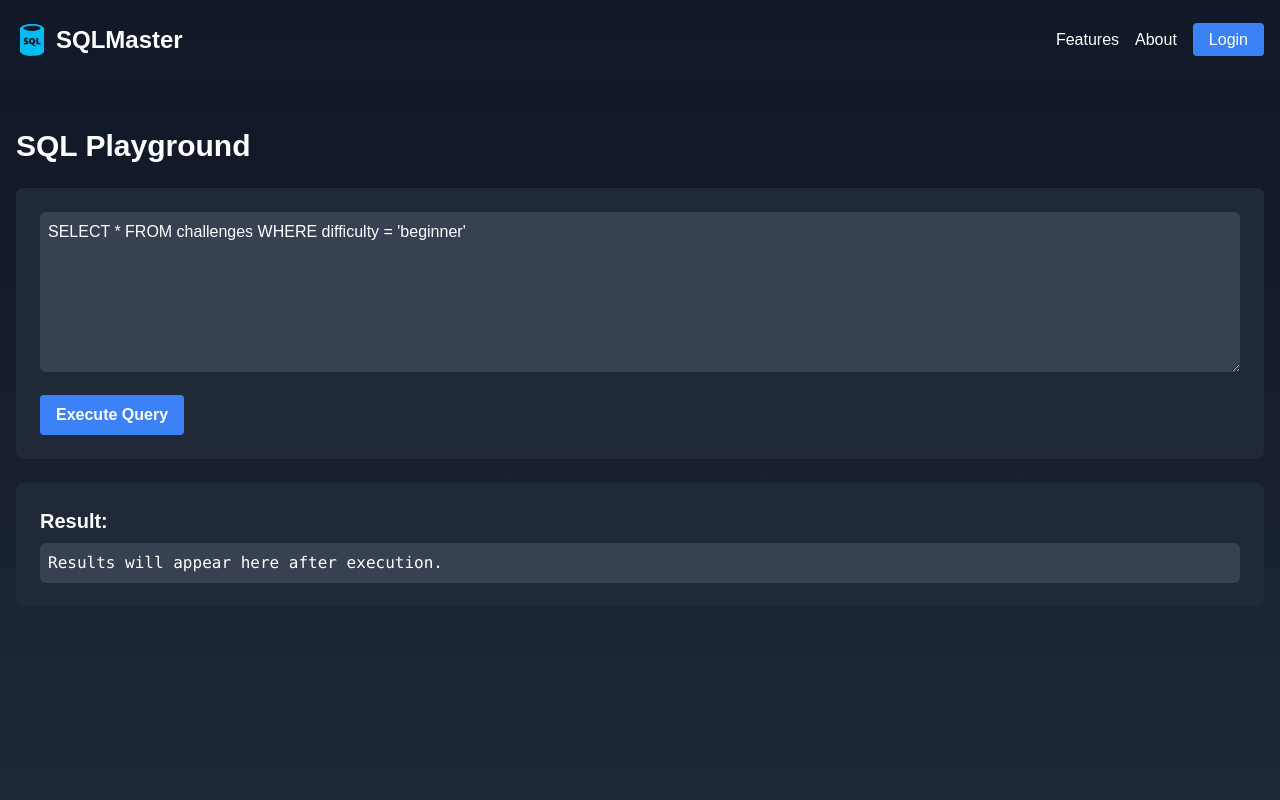
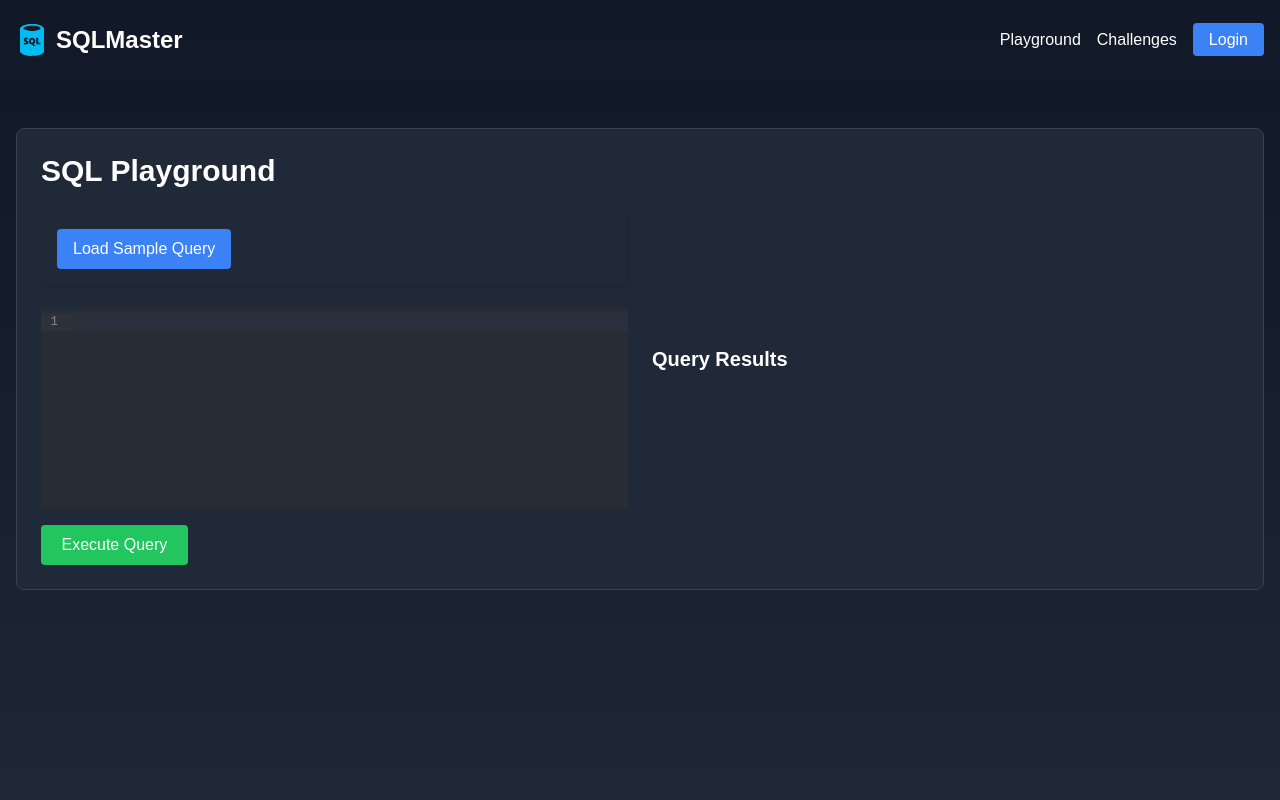
Before and after one commit to devenock/SQLift, a Next.js app: page /playground in a window 1280 px wide. Shown: the top 800 px of the page. Built offline with nearby package versions, Linux system fonts and the light colour scheme.

Commit message:
playground embedded

```diff
--- /dev/null
+++ b/app/api/execute-sql/route.ts
@@ -0,0 +1,47 @@
+import { NextRequest, NextResponse } from "next/server";
+import Database from "better-sqlite3";
+
+let db: Database.Database;
+
+// Initialize SQLite database with a sample `employee` table
+function initializeDB() {
+  db = new Database(":memory:");
+  db.exec(`
+    CREATE TABLE employee (
+                            id INTEGER PRIMARY KEY,
+                            name TEXT,
+                            age INTEGER,
+                            department TEXT,
+                            salary REAL
+    );
+    INSERT INTO employee (name, age, department, salary)
+    VALUES
+      ('Alice', 30, 'Engineering', 70000),
+      ('Bob', 25, 'Marketing', 50000),
+      ('Charlie', 35, 'HR', 60000),
+      ('Diana', 28, 'Engineering', 72000);
+  `);
+}
+initializeDB();
+
+export async function POST(req: NextRequest) {
+  const { query } = await req.json();
+
+  if (!query) {
+    return NextResponse.json(
+      { success: false, error: "No SQL query provided" },
+      { status: 400 },
+    );
+  }
+
+  try {
+    const stmt = db.prepare(query);
+    const rows = stmt.all();
+    return NextResponse.json({ success: true, data: rows });
+  } catch (error: any) {
+    return NextResponse.json(
+      { success: false, error: error.message },
+      { status: 400 },
+    );
+  }
+}
--- a/app/playground/page.tsx
+++ b/app/playground/page.tsx
@@ -1,58 +1,12 @@
 "use client";
 
-import { useState } from "react";
-import Link from "next/link";
+import Playground from "@/components/Playground";
 
 export default function PlaygroundPage() {
-  const [sqlQuery, setSqlQuery] = useState(
-    "SELECT * FROM challenges WHERE difficulty = 'beginner'",
-  );
-  const [result, setResult] = useState("");
-
-  const handleExecute = () => {
-    // This is where you'd typically send the query to your backend
-    // For now, we'll just simulate a response
-    setResult("Query executed successfully. 5 rows returned.");
-  };
-
   return (
     <div className="min-h-screen bg-gradient-to-b from-gray-900 to-gray-800 text-white">
-      {/*<header className="container mx-auto px-4 py-6 flex justify-between items-center">*/}
-      {/*    <div className="flex items-center space-x-2">*/}
-      {/*        <span className="text-2xl font-bold">SQLMaster</span>*/}
-      {/*    </div>*/}
-      {/*    <nav>*/}
-      {/*        <ul className="flex space-x-4">*/}
-      {/*            <li><Link href="/" className="hover:text-blue-400 transition-colors">Home</Link></li>*/}
-      {/*            <li><Link href="#" className="hover:text-blue-400 transition-colors">Challenges</Link></li>*/}
-      {/*            <li><Link href="#" className="hover:text-blue-400 transition-colors">Profile</Link></li>*/}
-      {/*            <li><button className="bg-blue-500 hover:bg-blue-600 px-4 py-2 rounded transition-colors">Logout</button></li>*/}
-      {/*        </ul>*/}
-      {/*    </nav>*/}
-      {/*</header>*/}
-
       <main className="container mx-auto px-4 py-12">
-        <h1 className="text-3xl font-bold mb-6">SQL Playground</h1>
-        <div className="bg-gray-800 rounded-lg p-6 mb-6">
-          <textarea
-            value={sqlQuery}
-            onChange={(e) => setSqlQuery(e.target.value)}
-            className="w-full h-40 p-2 bg-gray-700 text-white rounded-md"
-            placeholder="Enter your SQL query here..."
-          />
-          <button
-            onClick={handleExecute}
-            className="mt-4 bg-blue-500 hover:bg-blue-600 text-white font-bold py-2 px-4 rounded transition-colors"
-          >
-            Execute Query
-          </button>
-        </div>
-        <div className="bg-gray-800 rounded-lg p-6">
-          <h2 className="text-xl font-bold mb-2">Result:</h2>
-          <pre className="bg-gray-700 p-2 rounded-md">
-            {result || "Results will appear here after execution."}
-          </pre>
-        </div>
+        <Playground />
       </main>
     </div>
   );
--- a/components/Header.tsx
+++ b/components/Header.tsx
@@ -4,19 +4,38 @@ import Link from "next/link";
 export default function Header() {
   return (
     <header className="container mx-auto px-4 py-6 flex justify-between items-center">
-            <div className="flex items-center space-x-2">
-                <Image src="/logo.svg" alt="SQLMaster Logo" width={32} height={32}/>
+      <Link href={"/"} className="flex items-center space-x-2">
+        <Image src="/logo.svg" alt="SQLMaster Logo" width={32} height={32} />
         <span className="text-2xl font-bold">SQLMaster</span>
-            </div>
+      </Link>
       <nav>
         <ul className="flex space-x-4">
-                    <li><Link href="#features" className="hover:text-blue-400 transition-colors">Features</Link></li>
-                    <li><Link href="#" className="hover:text-blue-400 transition-colors">About</Link></li>
-                    <li><Link href="/auth/login"
-                              className="bg-blue-500 hover:bg-blue-600 px-4 py-2 rounded transition-colors">Login</Link>
+          <li>
+            <Link
+              href="/playground"
+              className="hover:text-blue-400 transition-colors"
+            >
+              Playground
+            </Link>
+          </li>
+          <li>
+            <Link
+              href="/challenges"
+              className="hover:text-blue-400 transition-colors"
+            >
+              Challenges
+            </Link>
+          </li>
+          <li>
+            <Link
+              href="/auth/login"
+              className="bg-blue-500 hover:bg-blue-600 px-4 py-2 rounded transition-colors"
+            >
+              Login
+            </Link>
           </li>
         </ul>
       </nav>
     </header>
-    )
+  );
 }
--- a/components/Playground.tsx
+++ b/components/Playground.tsx
@@ -1,25 +1,102 @@
-export default function Playground(){
-    return (
-        <section className="mb-16">
-            <div className="bg-gray-800 border border-gray-700 rounded-lg p-6">
-                <h2 className="text-2xl font-bold mb-4">SQL Playground Preview</h2>
-                <div className="bg-black rounded-lg p-4 font-mono text-sm">
-                    <div className="mb-2 text-gray-400">-- Example SQL query</div>
-                    <div className="text-green-400">
-                        SELECT name, score FROM leaderboard ORDER BY score DESC LIMIT 5;
-                    </div>
-                    <div className="mt-4 text-gray-400">-- Result preview</div>
-                    <div className="mt-2 text-green-400">
-                        | name | score |
-                        |-------|-------|
-                        | Alice | 980 |
-                        | Bob | 850 |
-                        | Carol | 720 |
-                        | Dave | 690 |
-                        | Eve | 650 |
-                    </div>
-                </div>
-            </div>
-        </section>
-    )
-}
+"use client";
+
+import React, { useState } from "react";
+import CodeMirror from "@uiw/react-codemirror";
+import { sql } from "@codemirror/lang-sql";
+
+type QueryResult = Record<string, any>;
+
+const Playground: React.FC = () => {
+  const [query, setQuery] = useState<string>("");
+  const [result, setResult] = useState<QueryResult[] | null>(null);
+  const [error, setError] = useState<string | null>(null);
+
+  const sampleQuery = "SELECT * FROM employee;";
+
+  const executeQuery = async () => {
+    setError(null);
+    setResult(null);
+
+    try {
+      const response = await fetch("/api/execute-sql", {
+        method: "POST",
+        headers: { "Content-Type": "application/json" },
+        body: JSON.stringify({ query }),
+      });
+
+      const data = await response.json();
+
+      if (data.success) {
+        setResult(data.data);
+      } else {
+        setError(data.error);
+      }
+    } catch (err) {
+      setError((err as Error).message);
+    }
+  };
+
+  return (
+    <div className="bg-gray-800 border border-gray-700 rounded-lg p-6 mb-16 flex w-full items-center space-x-3">
+      <div className="w-1/2 flex flex-col">
+        <h1 className="text-3xl font-bold mb-6">SQL Playground</h1>
+        <div className="shadow p-4 rounded mb-6">
+          <button
+            onClick={() => setQuery(sampleQuery)}
+            className="bg-blue-500 text-white px-4 py-2 rounded hover:bg-blue-600"
+          >
+            Load Sample Query
+          </button>
+        </div>
+        <div className="mb-4">
+          <CodeMirror
+            value={query}
+            height="200px"
+            extensions={[sql()]}
+            theme="dark"
+            onChange={(value) => setQuery(value)}
+          />
+        </div>
+        <button
+          onClick={executeQuery}
+          className="bg-green-500 w-1/4 text-white px-4 py-2 rounded hover:bg-green-600"
+        >
+          Execute Query
+        </button>
+      </div>
+
+      <hr className="border-gray-400" />
+
+      <div className="mt-6 w-1/2">
+        <h3 className="text-xl font-bold mb-6">Query Results</h3>
+        {error && <p className="text-red-500">Error: {error}</p>}
+        {result && (
+          <table className="table-auto w-full  shadow p-4 rounded">
+            <thead>
+              <tr>
+                {Object.keys(result[0] || {}).map((key) => (
+                  <th key={key} className="px-4 py-2 text-left border">
+                    {key}
+                  </th>
+                ))}
+              </tr>
+            </thead>
+            <tbody>
+              {result.map((row, index) => (
+                <tr key={index}>
+                  {Object.values(row).map((value, idx) => (
+                    <td key={idx} className="px-4 py-2 border">
+                      {value}
+                    </td>
+                  ))}
+                </tr>
+              ))}
+            </tbody>
+          </table>
+        )}
+      </div>
+    </div>
+  );
+};
+
+export default Playground;
--- a/package.json
+++ b/package.json
@@ -9,13 +9,19 @@
     "lint": "next lint"
   },
   "dependencies": {
+    "@codemirror/lang-sql": "^6.8.0",
+    "@uiw/react-codemirror": "^4.23.7",
+    "better-sqlite3": "^11.7.0",
+    "codemirror": "^6.0.1",
     "next": "15.1.2",
     "prettier": "^3.4.2",
     "react": "^19.0.0",
+    "react-codemirror2": "^8.0.0",
     "react-dom": "^19.0.0"
   },
   "devDependencies": {
     "@eslint/eslintrc": "^3",
+    "@types/better-sqlite3": "^7.6.12",
     "@types/node": "^20",
     "@types/react": "^19",
     "@types/react-dom": "^19",
```
Also changed, not shown: app/challenges/page.tsx (+36 -34 lines), 1 other file (tests, documents, lock files or other folders). Lines whose indentation alone changed are shown as unchanged.
